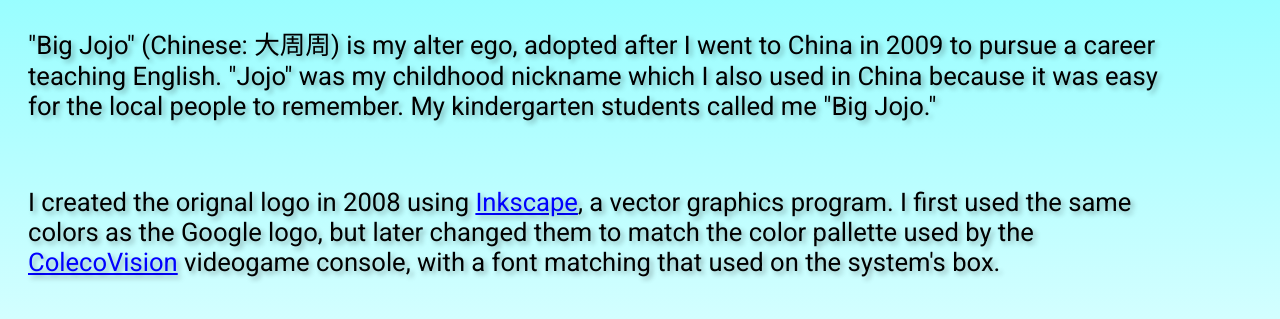
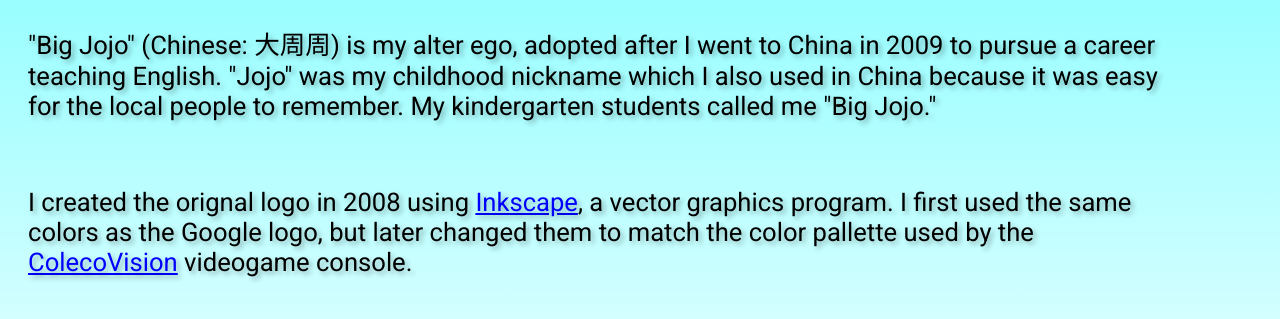
Before and after one commit to DasGroobinCat/DasGroobinCat.github.io, a plain HTML site: page bigjojo.html in a window 1280 px wide. Shown: the part 237-556 px from the top of the page. Drawn offline with Linux system fonts and the light colour scheme.

Commit message:
Update bigjojo.html

```diff
--- a/bigjojo.html
+++ b/bigjojo.html
@@ -14,7 +14,7 @@
 <h1>Who is Big Jojo?</h1>
   <img src="BigJojoLogo.png" width="128" alt="logo">
 <p>"Big Jojo" (Chinese: 大周周) is my alter ego, adopted after I went to China in 2009 to pursue a career teaching English.  "Jojo" was my childhood nickname which I also used in China because it was easy for the local people to remember.  My kindergarten students called me "Big Jojo."</p>
-  <p>I created the orignal logo in 2008 using <a href="https://en.m.wikipedia.org/wiki/Inkscape"><span class="hotlink">Inkscape</span></a>, a vector graphics program. I first used the same colors as the Google logo, but later changed them to match the color pallette used by the <a href="https://en.m.wikipedia.org/wiki/ColecoVision" id="hotlink"><span class="hotlink">ColecoVision</span></a> videogame console, with a font matching that used on the system's box.</p>
+  <p>I created the orignal logo in 2008 using <a href="https://en.m.wikipedia.org/wiki/Inkscape"><span class="hotlink">Inkscape</span></a>, a vector graphics program. I first used the same colors as the Google logo, but later changed them to match the color pallette used by the <a href="https://en.m.wikipedia.org/wiki/ColecoVision" id="hotlink"><span class="hotlink">ColecoVision</span></a> videogame console.</p>
   <a href="index.html">&#8592; BACK</a><br>
 </body>
 </html>
```
